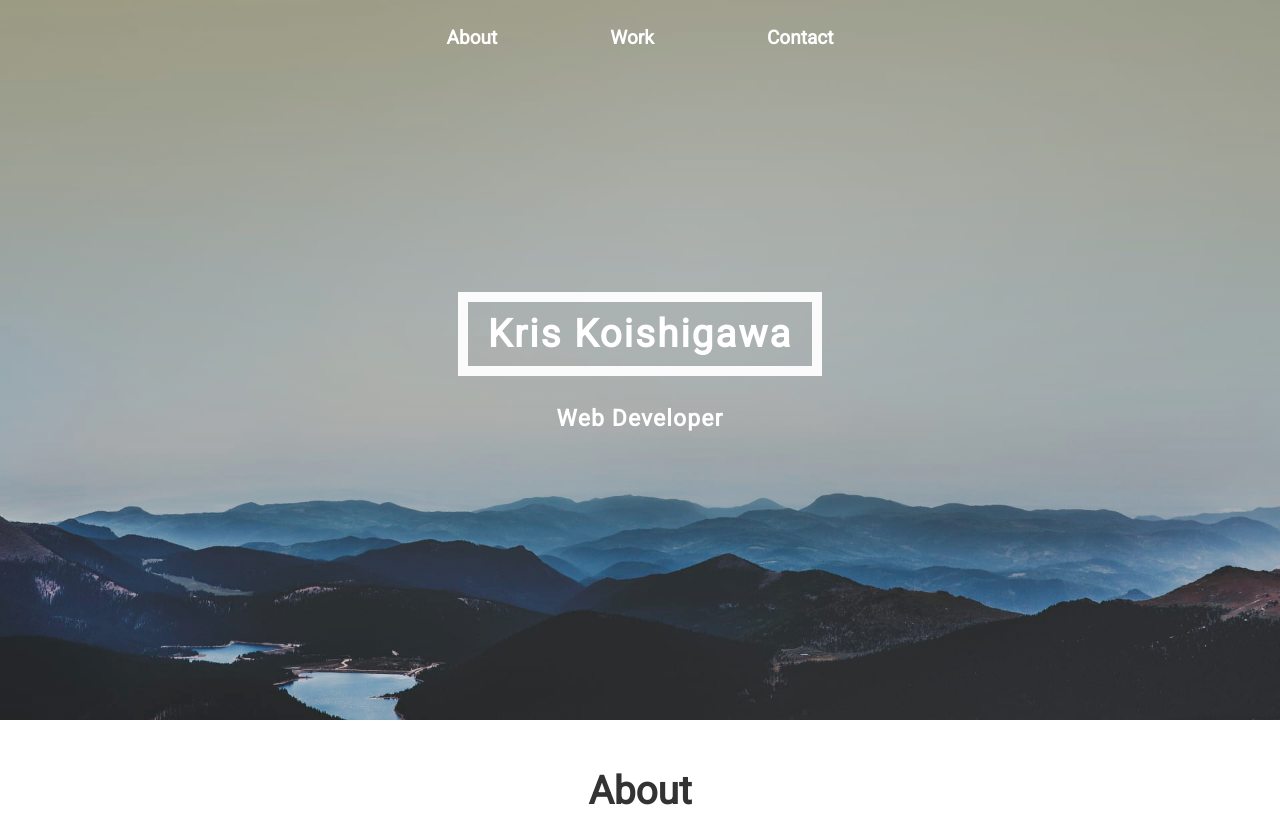
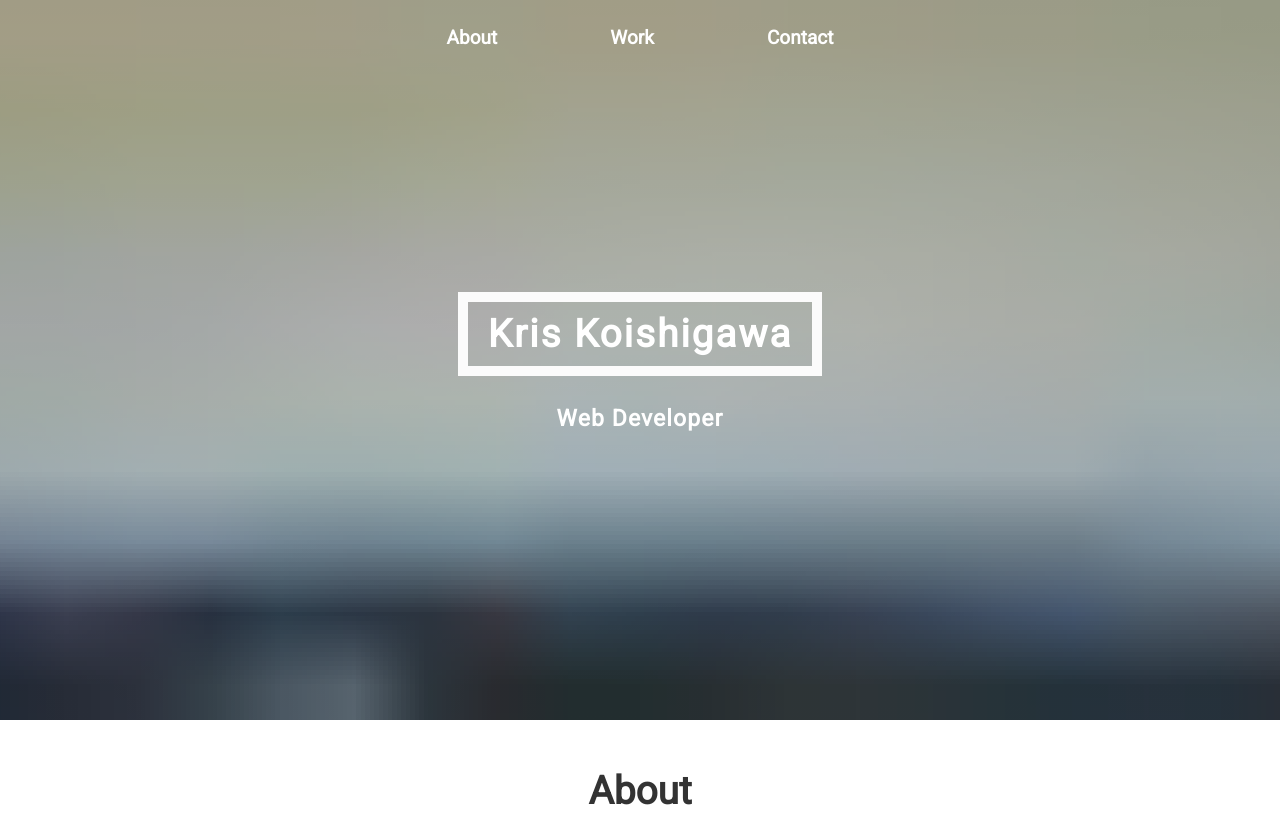
Before and after one commit to scissorsneedfoodtoo/portfolio, a plain HTML site: page index.html in a window 1280 px wide. Shown: the top 825 px of the page. Drawn offline with Linux system fonts and the light colour scheme.

Commit message:
Tried a few things to get the medium style lazy loading for the hero image working. Easiest approach seems to be using inline styles in the header to serve the placeholder image, then using JS to change the CSS of the header and load the full image as a background image.

```diff
--- a/index.html
+++ b/index.html
@@ -9,7 +9,8 @@
     <link rel="stylesheet" type="text/css" href="css/index.css">
   </head>
   <body>
-    <header>
+    <header style="background: linear-gradient(rgba(0, 0, 0, 0.25), rgba(0, 0, 0, 0.15)), url('img/mountains-placeholder.jpg'); background-position: bottom;
+    background-size: cover;">
       <nav>
         <span><a href="#about">About</a></span>
         <span><a href="#work">Work</a></span>
```
Also changed, not shown: img/mountains-placeholder.jpg (added).
